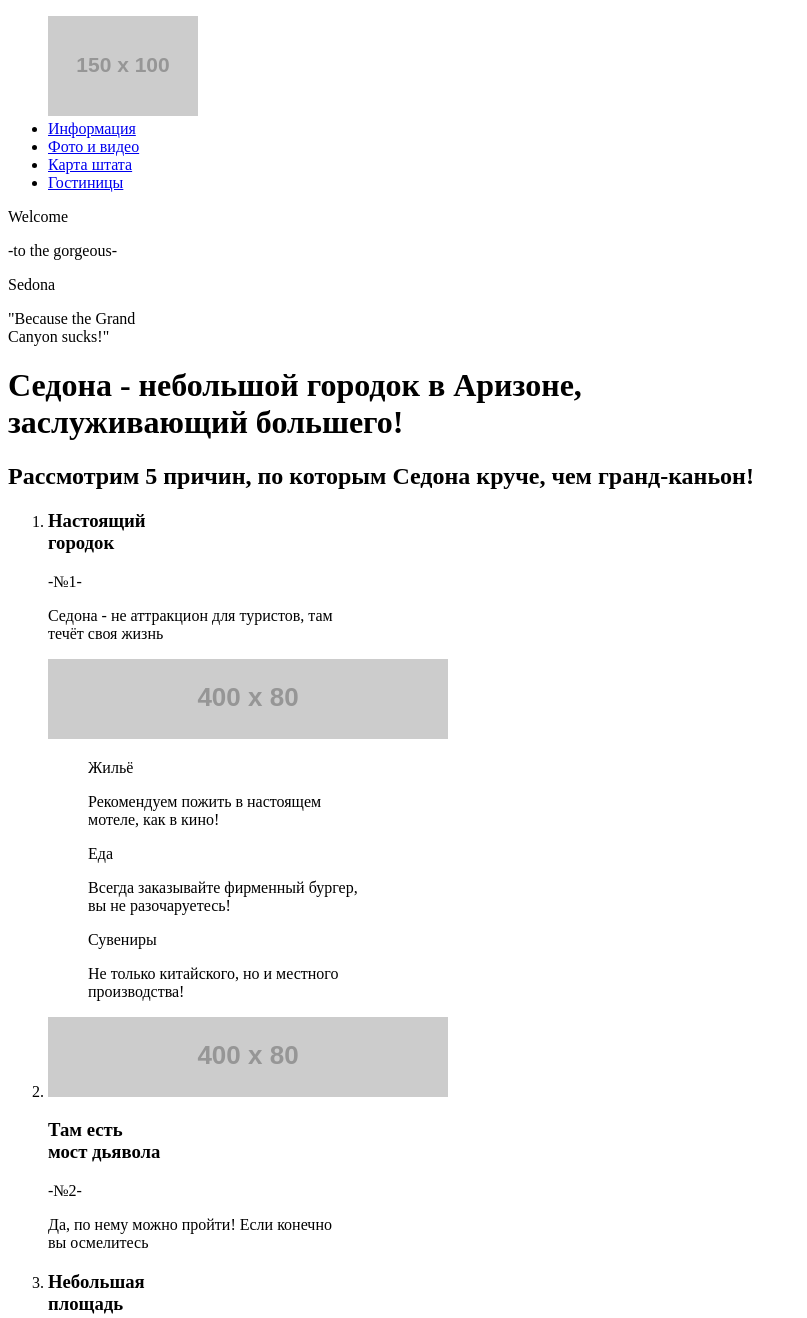
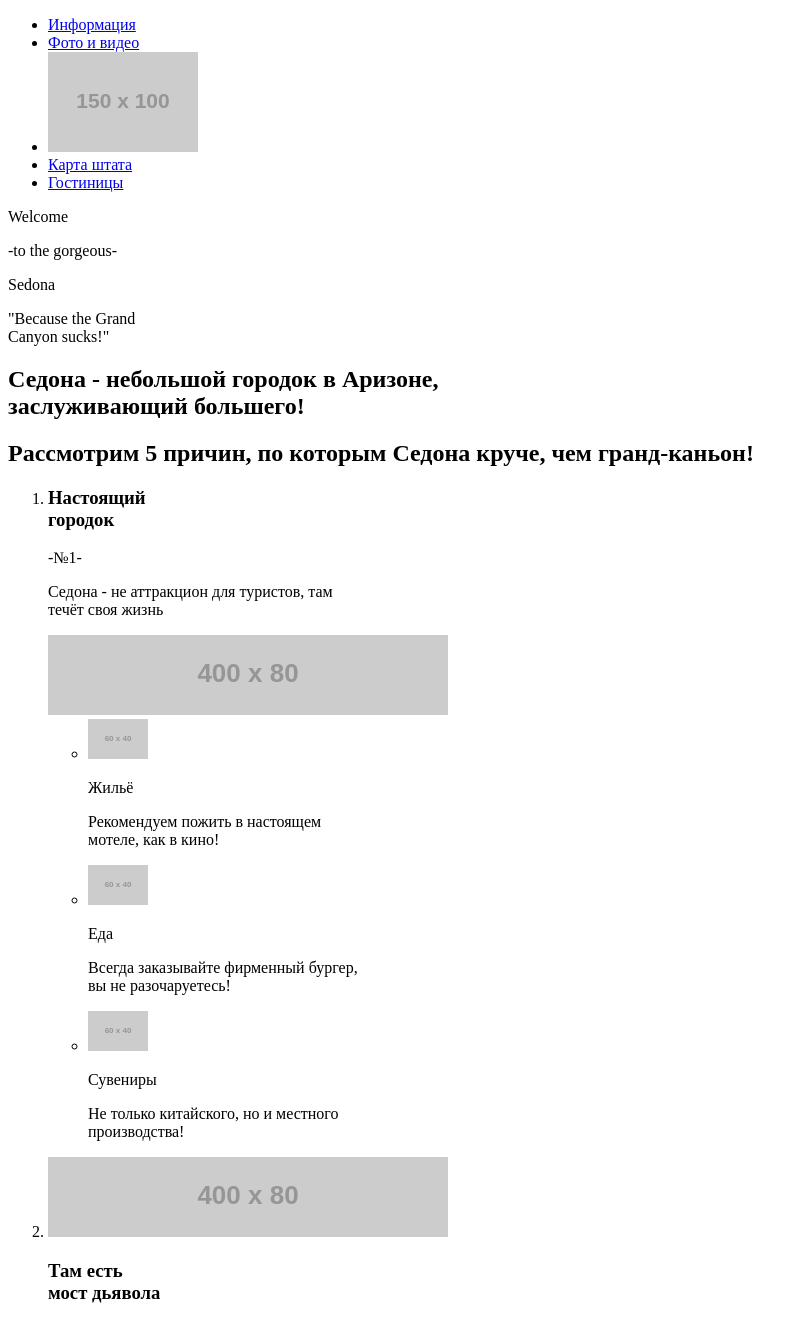
Before and after one commit to Dmitry-pipe/1683599-sedona-30, a plain HTML site: page index.html in a window 1280 px wide. Shown: the top 1318 px of the page, without its empty margins (0-807 px from the left). Drawn offline with Linux system fonts and the light colour scheme; placeholder pictures from the web are drawn by us.

Commit message:
Sedona index w3org

```diff
--- a/index.html
+++ b/index.html
@@ -12,11 +12,12 @@
     <header>
       <nav>
         <ul>
-          <a>
+          <li><a href="#">Информация</a></li>
+          <li><a href="#">Фото и видео</a></li>
+          <li>
+            <a href="#">
               <img src="https://via.placeholder.com/150x100" alt="">
             </a>
-          <li><a href="#">Информация</a></li>
-          <li><a href="#">Фото и видео</a></li>
           <li><a href="#">Карта штата</a></li>
           <li><a href="hotel.html">Гостиницы</a></li>
         </ul>
@@ -31,10 +32,11 @@
     </header>
 
     <main>
+
+      <section>
       <h1>Седона - небольшой городок в Аризоне, <br>
       заслуживающий большего!</h1>
 
-      <section>
         <h2>Рассмотрим 5 причин, по которым Седона круче, чем гранд-каньон!</h2>
 
         <ol>
@@ -45,25 +47,27 @@
               <p>-№1-</p>
               <p>Седона - не аттракцион для туристов, там<br>
               течёт своя жизнь</p>
-            <div>
+            </div>
               <img src="https://via.placeholder.com/400x80" alt="">
               <ul>
-                <img="https://via.placeholder.com/60x40" alt="">
+                <li>
+                  <img src="https://via.placeholder.com/60x40" alt="">
                   <p>Жильё</p>
                   <p>Рекомендуем пожить в настоящем <br>
                     мотеле, как в кино!</p>
-              </ul>
-              <ul>
-                <img="https://via.placeholder.com/60x40" alt="">
+                </li>
+                <li>
+                  <img src="https://via.placeholder.com/60x40" alt="">
                   <p>Еда</p>
                   <p>Всегда заказывайте фирменный бургер, <br>
                     вы не разочаруетесь!</p>
-              </ul>
-              <ul>
-                <img="https://via.placeholder.com/60x40" alt="">
+                </li>
+                <li>
+                  <img src="https://via.placeholder.com/60x40" alt="">
                   <p>Сувениры</p>
                   <p>Не только китайского, но и местного <br>
                     производства!</p>
+                </li>
               </ul>
           </li>
           <li>
@@ -112,6 +116,7 @@
 
     </main>
 
+    <!-- Подвал -->
     <footer>
       <section>
         <p>
@@ -120,7 +125,6 @@
         </p>
       </section>
 
-      <!-- twitter, vk, fb -->
       <section>
         <ul>
           <li>
@@ -135,10 +139,9 @@
         </ul>
       </section>
 
-      <!-- developer -->
       <p>
         website by
-        <a href="https://via.placeholder.com/60x40" alt=""></a>
+        <a href="https://via.placeholder.com/60x40"></a>
       </p>
 
     </footer>
@@ -147,6 +150,7 @@
     <section>
       <form action="https://echo.htmlacademy.ru"
       method="post">
+
         <label for="input-date-arrive">Дата заезда</label>
         <input id="input-date-arrive" type="date" name="arrive-dt" value="2017-04-24">
         <label for="input-date-departure">Дата выезда</label>
```
Lines whose indentation alone changed are shown as unchanged.
